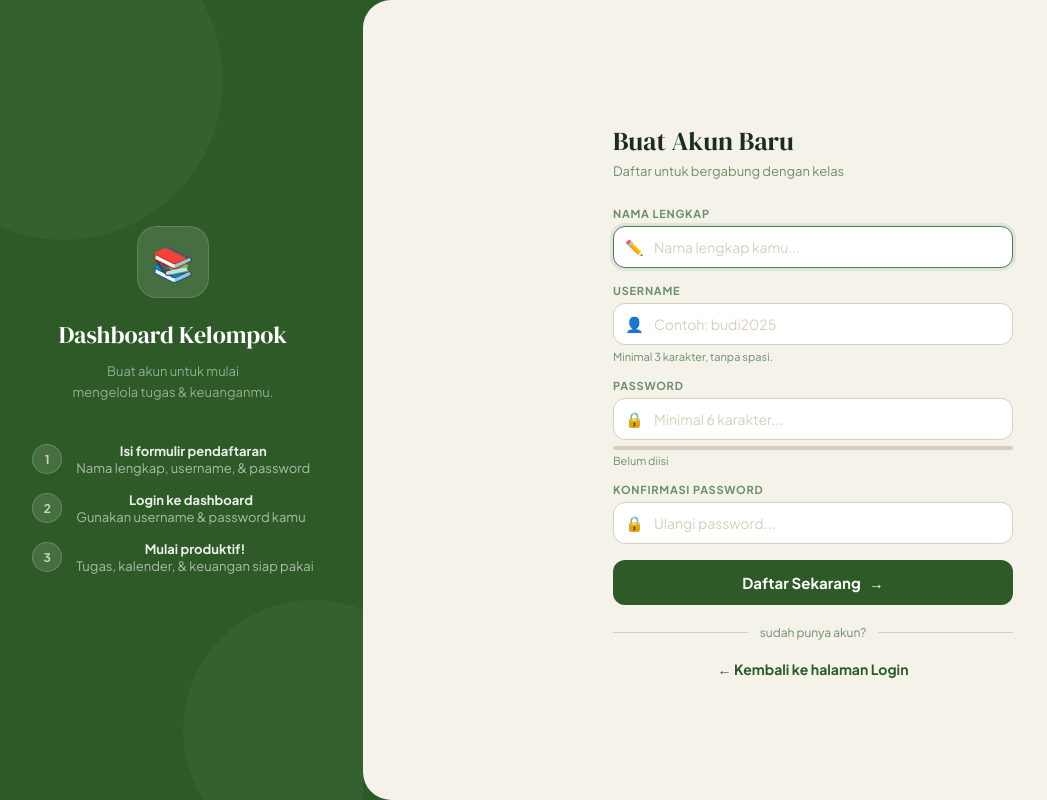
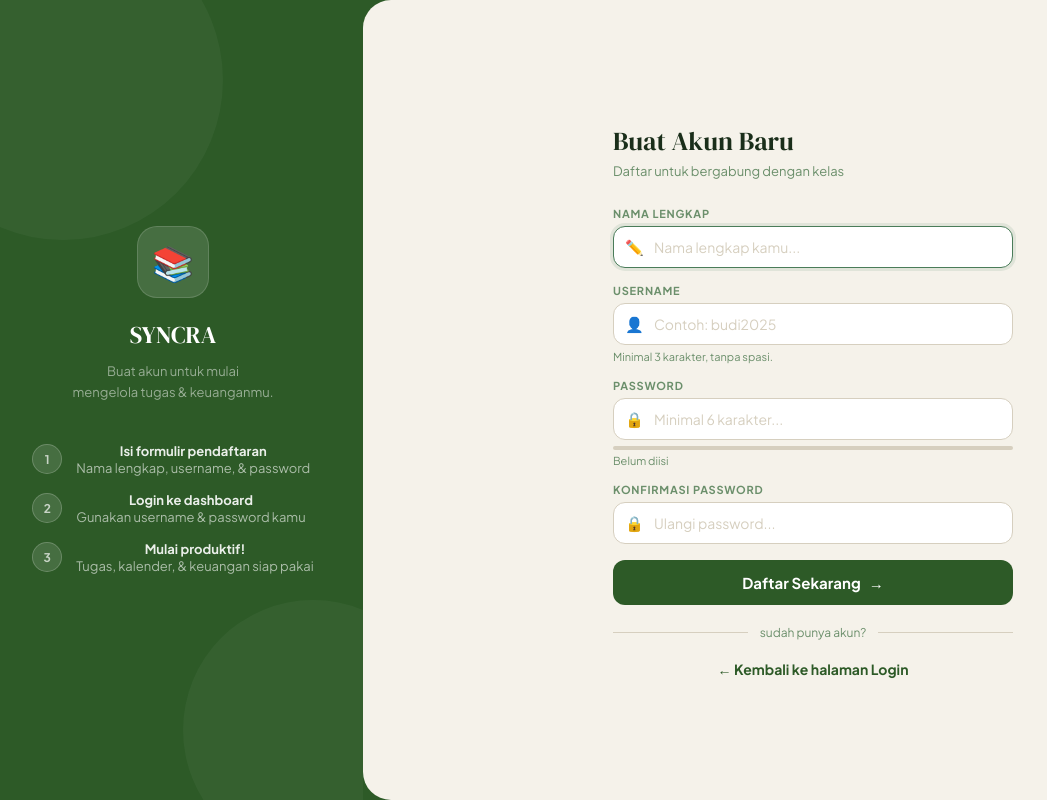
Before and after one commit to jefcerys16imagination/SYNCRA, a Flask app: page /register in a window 1280 px wide. Shown: the whole page, without its empty margins (17-1064 px from the left). Run offline with Flask 3, Linux system fonts and the light colour scheme.

Commit message:
This One Too

```diff
--- a/templates/register.html
+++ b/templates/register.html
@@ -3,7 +3,7 @@
 <head>
 <meta charset="UTF-8">
 <meta name="viewport" content="width=device-width, initial-scale=1.0">
-<title>Daftar Akun — Dashboard Kelompok</title>
+<title>Daftar Akun — SYNCRA</title>
 <link href="https://fonts.googleapis.com/css2?family=Plus+Jakarta+Sans:wght@400;500;600;700;800&family=DM+Serif+Display&display=swap" rel="stylesheet">
 <style>
   :root {
@@ -150,7 +150,7 @@
 <div class="left-panel">
   <div class="brand">
     <div class="brand-icon">📚</div>
-    <h1>Dashboard Kelompok</h1>
+    <h1>SYNCRA</h1>
     <p>Buat akun untuk mulai<br>mengelola tugas &amp; keuanganmu.</p>
 
     <div class="steps">
```
